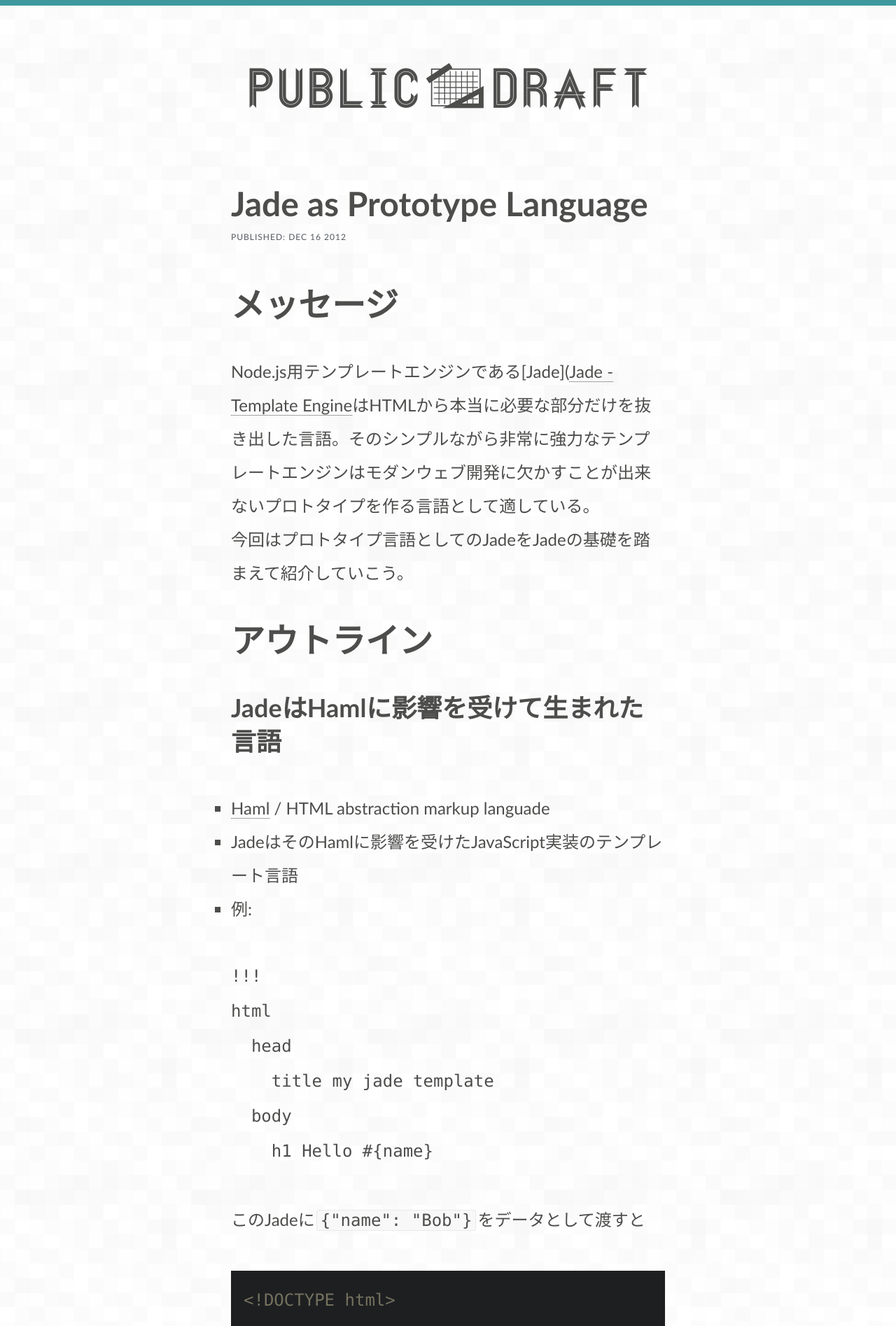
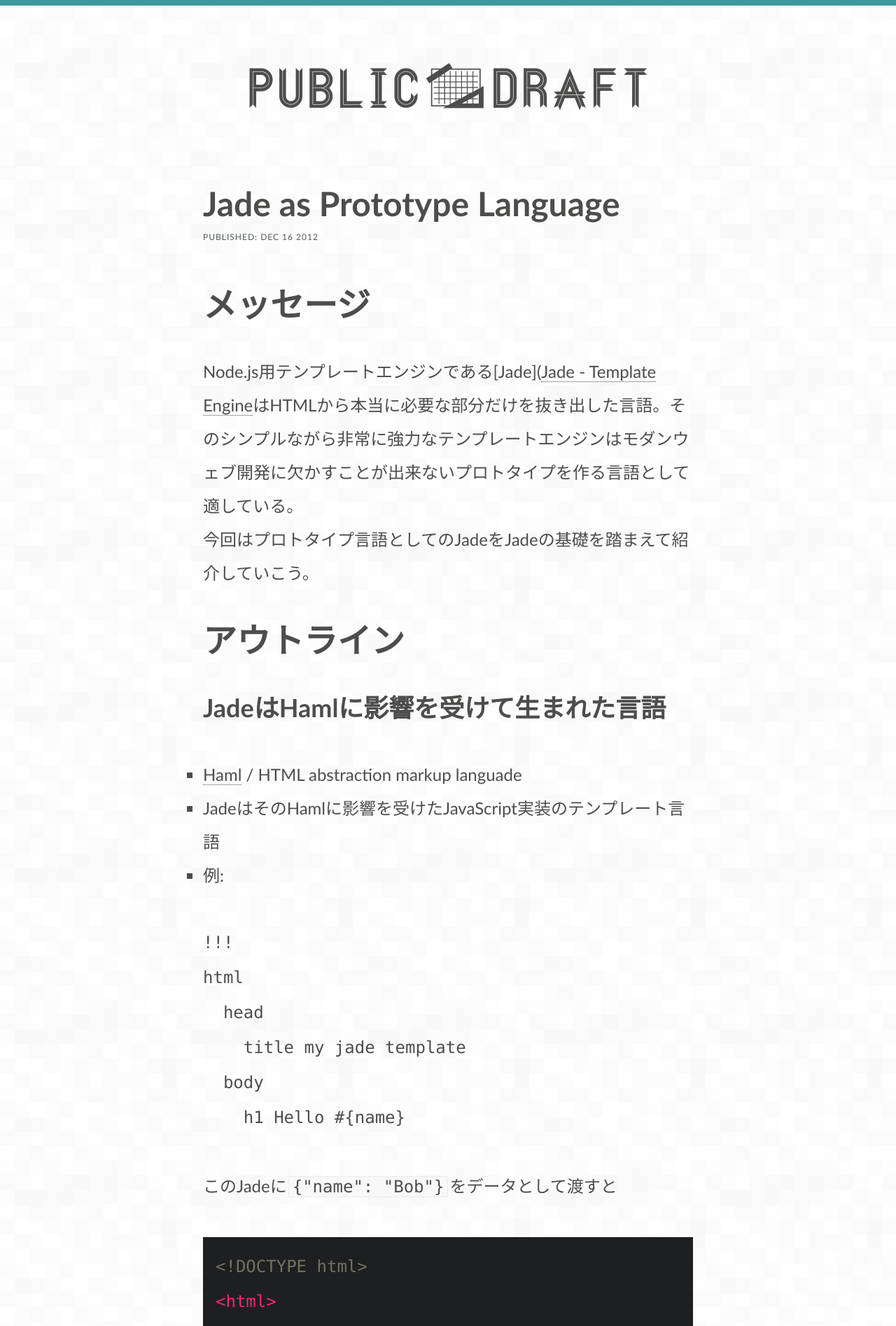
Before and after one commit to studiomohawk/publicdraft, a Jekyll site: the page built from index.html, in a window 1280 px wide. Shown: the top 1895 px of the page at 70% size. Built offline with Jekyll 4.4.1, drawn with Linux system fonts in a browser that asks for light colours; nearby versions of some CDN libraries.

Commit message:
width change

```diff
--- a/asset/style/_main.styl
+++ b/asset/style/_main.styl
@@ -171,6 +171,6 @@ media queries
 @media only screen and (min-width: 768px) {
 /* 768 =================================================== */
 	.unit-inner {
-		column(8);
+		column(9);
 	}
 }
--- a/asset/style/master.css
+++ b/asset/style/master.css
@@ -1936,7 +1936,7 @@ html {
 }
 @media only screen and (min-width: 768px) {
   .unit-inner {
-    width: 620px;
+    width: 700px;
   }
 }
 .ir {
```
Also changed, not shown: 3 other files.
